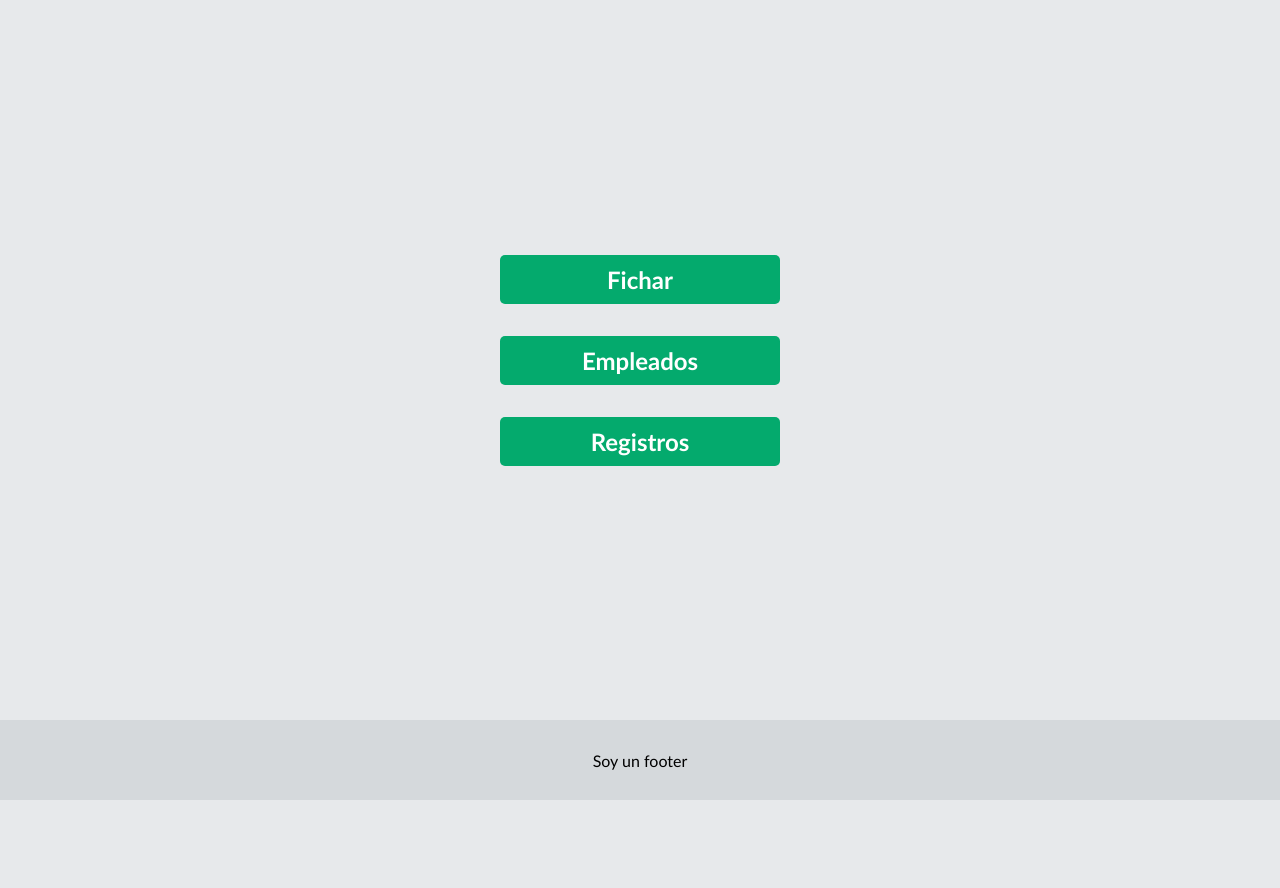
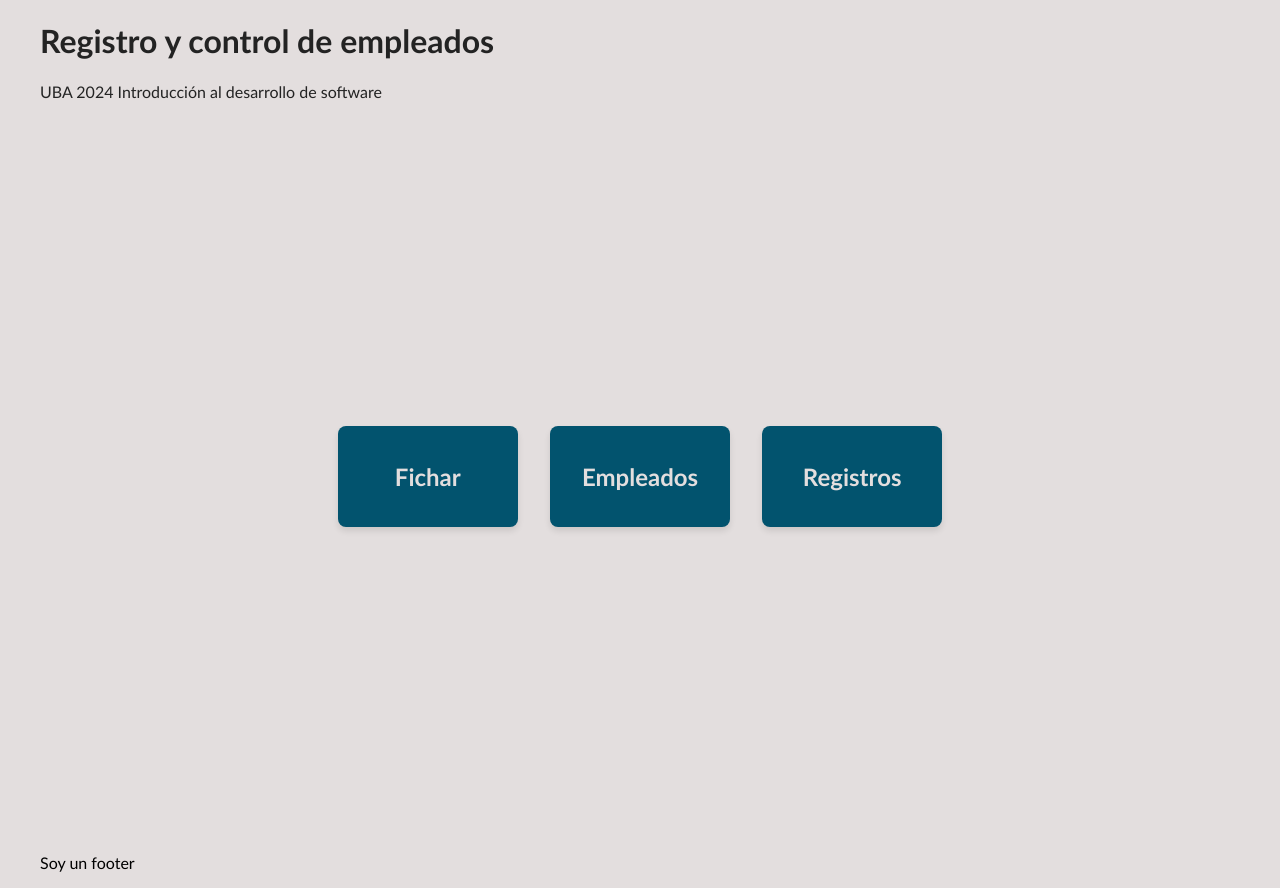
Before and after one commit to LucasFerreiraUBA/TP1---Intro, a Flask app: page / in a window 1280 px wide. Before the commit the page ends 800 px from the top, so only its background shows below. Run offline with Flask 3, Linux system fonts and the light colour scheme.

Commit message:
inicio de css

```diff
--- /dev/null
+++ b/static/styles/buttons.css
@@ -0,0 +1,24 @@
+@import url(colors.css);
+
+.main-button{
+    background: var(--regular);
+    color: var(--light);
+    border-radius: 0.5rem;
+    padding: 1rem;
+    padding-inline: 2rem;
+    box-shadow: 0 4px 6px rgba(0, 0, 0, 0.1); /* Sombra para un poco de profundidad */
+    text-align: center;
+    max-width: 400px;
+    width: 100%;
+    transition: background-color 0.3s ease, transform 0.3s ease;
+}
+
+.main-button:hover{
+    background-color: var(--light-u); /* Nuevo color de fondo al pasar el ratón */
+    color: var(--dark);
+}
+.main-button:active{
+    background-color: var(--light-u); /* Nuevo color de fondo al pasar el ratón */
+    color: var(--dark);
+    scale: 0.95;
+}
--- /dev/null
+++ b/static/styles/colors.css
@@ -0,0 +1,11 @@
+:root{
+    --bg: rgb(227, 222, 222);
+    --regular: rgb(2, 83, 110);
+    --accent: rgb(94, 200, 214);
+    --seconday: rgb(74, 184, 126);
+
+    --dark: rgb(35, 35, 35);
+    --light: rgb(227,222,222);
+    --light-u: rgb(255, 255, 255);
+    --text-bg: var(--dark);
+}
--- /dev/null
+++ b/static/styles/general.css
@@ -0,0 +1,27 @@
+/* Regla Universal */
+
+@import url(colors.css);
+
+
+*{
+    box-sizing: border-box;
+    font-family: 'Raleway', 'calibri' , sans-serif;
+    color: var(--color-dark);
+}
+
+/* Estilos  */
+a{
+    text-decoration: none;
+}
+
+li{
+    list-style: none;
+}
+
+body{
+    background-color: var(--bg);
+}
+
+header{
+    color: var(--text-bg);
+}
--- a/styles/main.css
+++ b/static/styles/main.css
@@ -2,21 +2,28 @@
 
 /* Reglas generales */
 @import url(general.css);
-@import url(botones.css);
-@import url(footer.css);
+@import url(buttons.css);
+@import url(colors.css);
+
+
 html{
     min-height: 100vh;
+    margin-inline: 2rem;
 }
 main{
-    background-color: #e7e9eb;
     display: grid;
+    padding: 2rem;
     place-content: center;
     min-height: 90vh;
 }
-.opciones{
-    width: 300px;
-    display: flex;
-    flex-direction: column;
-    gap: 2em;
-    padding: 10px;
+.options{
+    width: 100%;
+    display: grid;
+    grid-template-columns: repeat(3, 1fr);
+    gap: 2rem;
+    padding: 1rem;
 }
+
+a{
+    text-decoration: none;
+}
--- a/styles/botones.css
+++ /dev/null
@@ -1,10 +0,0 @@
-.boton{
-    background-color: #04aa6d;
-    padding: 10px;
-    border-radius: 5px;
-    display: flex;
-    justify-content: center;
-}
-.boton h1,h2{
-    color:#fff
-}
--- a/styles/footer.css
+++ /dev/null
@@ -1,6 +0,0 @@
-footer{
-    min-height: 10vh;
-    display: grid;
-    place-content: center;
-    background-color: #d5d9dc;
-}
--- a/styles/general.css
+++ /dev/null
@@ -1,37 +0,0 @@
-/* Regla Universal */
-*{
-    box-sizing: border-box;
-    font-family: 'Raleway', 'calibri' , sans-serif;
-}
-
-/* Margenes */
-body,
-h1,
-h2,
-h3,
-h4,
-footer,
-main,
-p,
-.menu{
-    margin: 0;
-}
-/* Rellenos */
-body,
-main,
-footer
-.menu{
-    padding: 0;
-}
-/* Bordes */
-iframe{
-    border: 0;
-}
-/* Estilos */
-a{
-    text-decoration: none;
-}
-li{
-    list-style: none;
-}
-/* Componentes */
--- a/templates/employees/add_employee/add_employee.html
+++ b/templates/employees/add_employee/add_employee.html
@@ -3,6 +3,7 @@
 <head>
     <meta charset="UTF-8">
     <meta name="viewport" content="width=device-width, initial-scale=1.0">
+    <link rel="stylesheet" href="{{ url_for('static', filename='styles/main.css')}}">
     <title>Crear Empleado</title>
 </head>
 <body>
--- a/templates/employees/edit_employee/edit_employee.html
+++ b/templates/employees/edit_employee/edit_employee.html
@@ -3,6 +3,7 @@
 <head>
     <meta charset="UTF-8">
     <meta name="viewport" content="width=device-width, initial-scale=1.0">
+    <link rel="stylesheet" href="{{ url_for('static', filename='styles/main.css')}}">
     <title>Editar Empleado</title>
 </head>
 <body>
--- a/templates/employees/employee.html
+++ b/templates/employees/employee.html
@@ -3,6 +3,7 @@
 <head>
     <meta charset="UTF-8">
     <meta name="viewport" content="width=device-width, initial-scale=1.0">
+    <link rel="stylesheet" href="{{ url_for('static', filename='styles/main.css')}}">
     <title id="employee_name"></title>
 </head>
 <header></header>
--- a/templates/employees/employees.html
+++ b/templates/employees/employees.html
@@ -3,6 +3,7 @@
     <head>
         <meta charset="UTF-8" />
         <meta name="viewport" content="width=device-width, initial-scale=1.0" />
+        <link rel="stylesheet" href="{{ url_for('static', filename='styles/main.css')}}">
         <title>Empleados</title>
     </head>
     <body>
--- a/templates/index.html
+++ b/templates/index.html
@@ -3,19 +3,22 @@
 <head>
     <meta charset="UTF-8">
     <meta name="viewport" content="width=device-width, initial-scale=1.0">
-    <link rel="stylesheet" href="../styles/main.css">
-    <title>Menu</title>
+    <link rel="stylesheet" href="{{ url_for('static', filename='styles/main.css')}}">
+    <title>Menu principal</title>
 </head>
 
 <body>
+    <header>
+        <h1>Registro y control de empleados</h1>
+        <p>UBA 2024 Introducción al desarrollo de software</p>
+    </header>
     <main>
-        <div class="opciones">
-            <a href="/employees/" class="boton"><h2>Fichar</h2></a>
-            <span class="boton"><h2>Empleados</h2></span>
-            <span class="boton"><h2>Registros</h2></span>
+        <div class="options">
+            <a href="/check" class="main-button"><h2>Fichar</h2></a>
+            <a href="/employees" class="main-button"><h2>Empleados</h2></a>
+            <a href="/registers" class="main-button"><h2>Registros</h2></a>
         </div>
     </main>
-
 <footer>
     <p>Soy un footer</p>
 </footer>
--- a/templates/page_not_found/page_not_found.html
+++ b/templates/page_not_found/page_not_found.html
@@ -3,6 +3,7 @@
 <head>
     <meta charset="UTF-8">
     <meta name="viewport" content="width=device-width, initial-scale=1.0">
+    <link rel="stylesheet" href="{{ url_for('static', filename='styles/main.css')}}">
     <title>Página no Encontrada</title>
 </head>
 <header></header>
--- a/templates/registers/add_register/add_register.html
+++ b/templates/registers/add_register/add_register.html
@@ -3,6 +3,7 @@
 <head>
     <meta charset="UTF-8">
     <meta name="viewport" content="width=device-width, initial-scale=1.0">
+    <link rel="stylesheet" href="{{ url_for('static', filename='styles/main.css')}}">
     <title>Agregar Registro</title>
 </head>
 <body>
--- a/templates/registers/edit_register/edit_register.html
+++ b/templates/registers/edit_register/edit_register.html
@@ -3,6 +3,7 @@
 <head>
     <meta charset="UTF-8">
     <meta name="viewport" content="width=device-width, initial-scale=1.0">
+    <link rel="stylesheet" href="{{ url_for('static', filename='styles/main.css')}}">
     <title>Editar Registro</title>
 </head>
 <body>
--- a/templates/registers/registers.html
+++ b/templates/registers/registers.html
@@ -3,6 +3,7 @@
     <head>
         <meta charset="UTF-8" />
         <meta name="viewport" content="width=device-width, initial-scale=1.0" />
+        <link rel="stylesheet" href="{{ url_for('static', filename='styles/main.css')}}">
         <title>Registros</title>
     </head>
     <body>
--- a/templates/sign_up/sign_up.html
+++ b/templates/sign_up/sign_up.html
@@ -3,6 +3,7 @@
 <head>
     <meta charset="UTF-8">
     <meta name="viewport" content="width=device-width, initial-scale=1.0">
+    <link rel="stylesheet" href="{{ url_for('static', filename='styles/main.css')}}">
     <title>Fichar</title>
 </head>
 <body>
```
